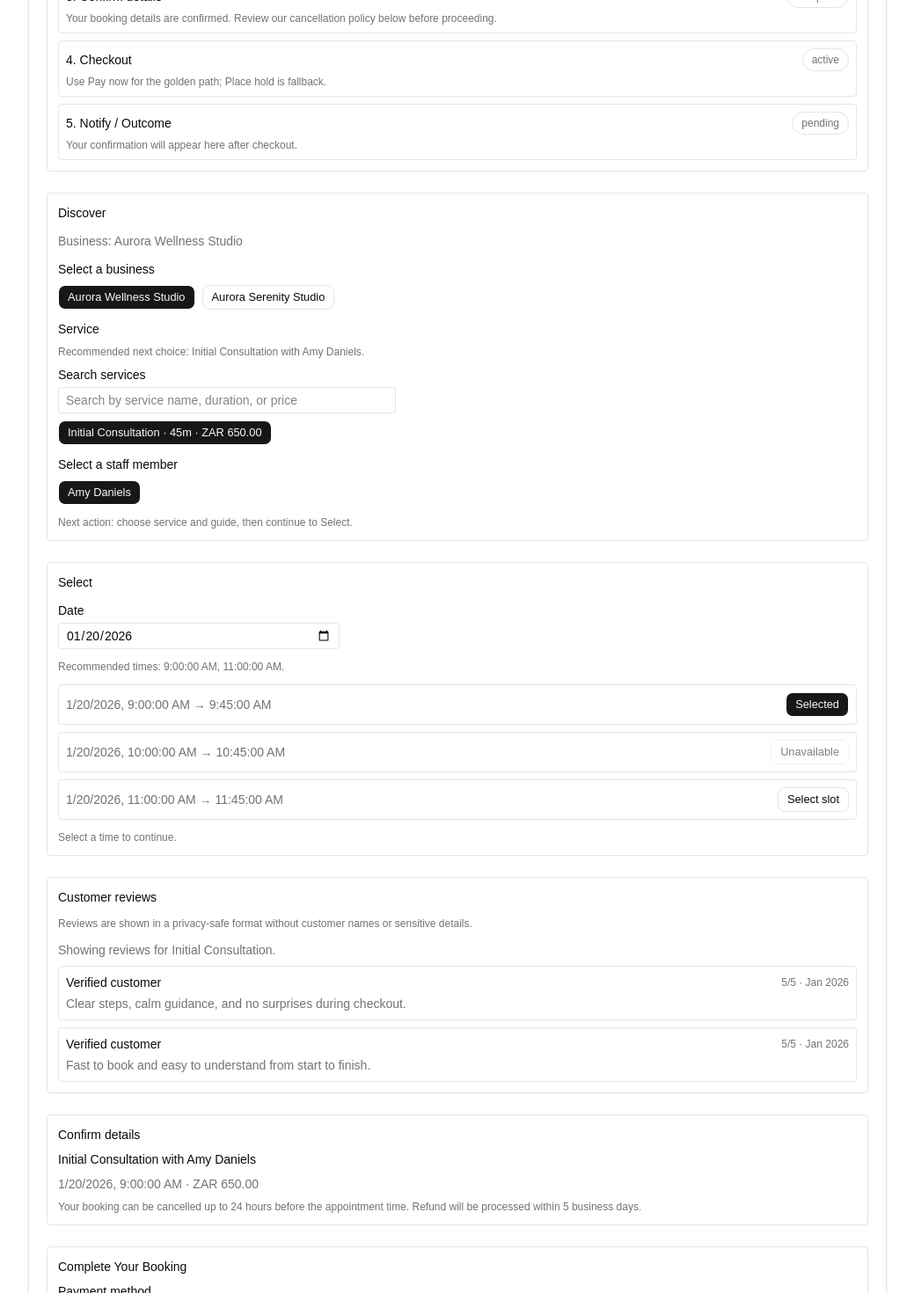
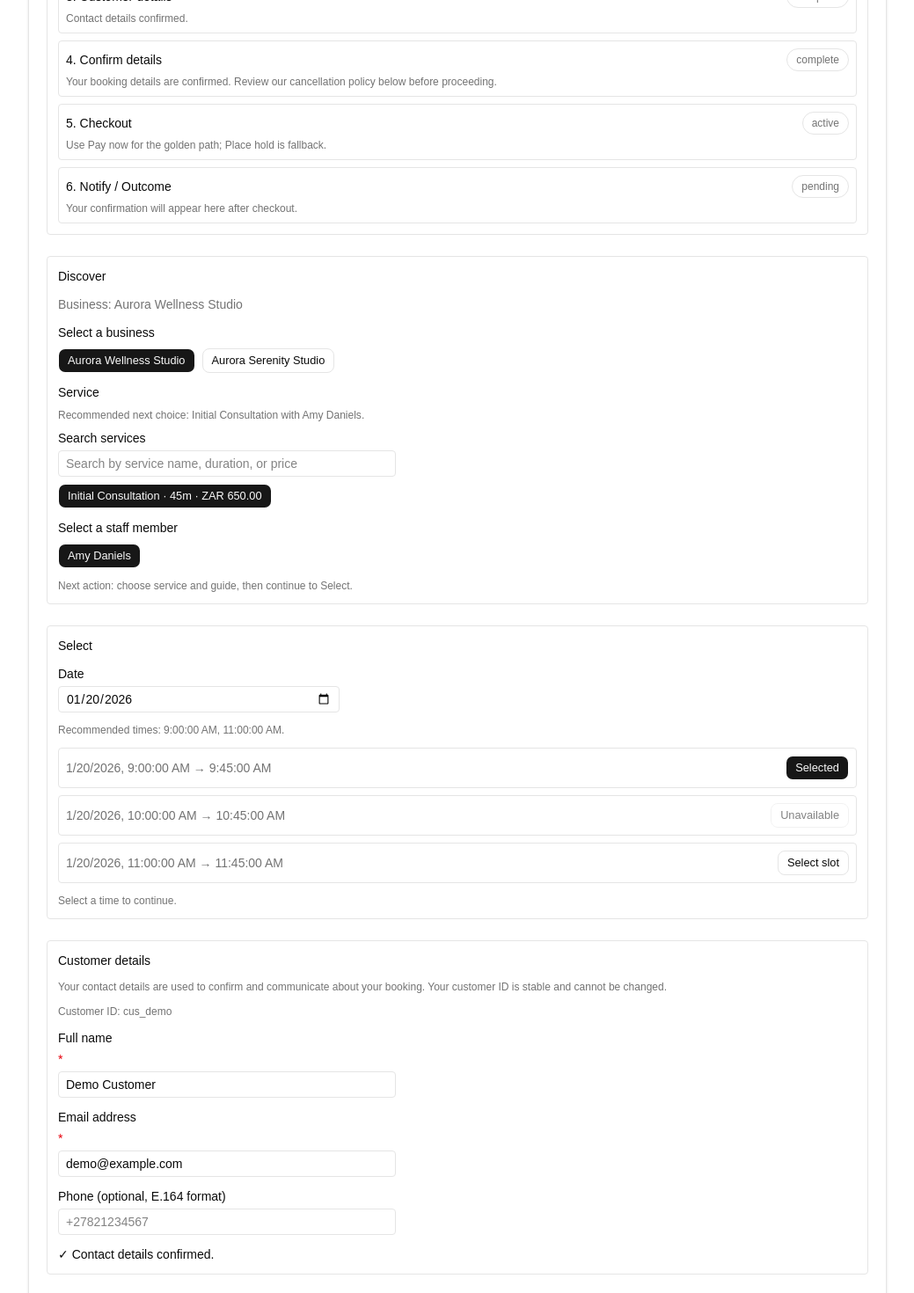
Before and after one commit to sabatajoxicraft/booking, a React (Vite) app: page / in a window 1280 px wide. Shown: the part 740-2210 px from the top of the page at 88% size, without its empty margins (120-1159 px from the left). Built offline with nearby package versions, Linux system fonts and the light colour scheme.

Commit message:
Complete PRD customer journey closure
Add customer details capture to the canonical booking flow, gate checkout on validated contact details, and align stale milestone/governance metadata with M5 closure.

Co-authored-by: Copilot <223556219+Copilot@users.noreply.github.com>

```diff
--- a/src/App.tsx
+++ b/src/App.tsx
@@ -5,7 +5,7 @@ import { createMockServiceRegistry } from '@/services/mock-services'
 import type { AvailabilitySlotId } from '@/types/availability-slot'
 import type { BookingIntent } from '@/types/booking'
 import type { BusinessId } from '@/types/business'
-import type { CustomerId } from '@/types/customer'
+import type { CustomerProfile } from '@/types/customer'
 import type { ServiceId } from '@/types/service'
 import type { StaffId } from '@/types/staff'
 
@@ -46,7 +46,11 @@ function App() {
   const [createdIntents, setCreatedIntents] = useState<BookingIntent[]>([])
 
   const services = useMemo(() => createMockServiceRegistry(), [])
-  const customerId: CustomerId = 'cus_demo'
+  const [customerProfile, setCustomerProfile] = useState<CustomerProfile>({
+    id: 'cus_demo',
+    fullName: 'Demo Customer',
+    email: 'demo@example.com',
+  })
 
   const routes: Array<{ key: RouteKey; label: string }> = [
     { key: 'catalog', label: 'Catalog' },
@@ -106,7 +110,7 @@ function App() {
         businessId={selectedBusinessId}
         selectedServiceId={selectedServiceId}
         selectedSlotId={selectedSlotId}
-        customerId={customerId}
+        customerProfile={customerProfile}
         intents={createdIntents}
         onIntentCreated={handleIntentCreated}
       />
@@ -133,7 +137,8 @@ function App() {
         selectedStaffId={selectedStaffId}
         selectedDateIso={selectedDateIso}
         selectedSlotId={selectedSlotId}
-        customerId={customerId}
+        customerProfile={customerProfile}
+        onProfileChange={setCustomerProfile}
         onBusinessSelect={(businessId) => {
           setSelectedBusinessId(businessId)
           setSelectedServiceId(null)
@@ -160,7 +165,7 @@ function App() {
       <AppShellTemplate
         title="Booking System"
         subtitle="Complete your appointment in minutes"
-        statusLabel="M3 execution"
+        statusLabel="M5 complete"
         routes={routes}
         activeRoute={activeRoute}
         onRouteSelect={setActiveRoute}
--- a/src/pages/bookings-page.tsx
+++ b/src/pages/bookings-page.tsx
@@ -7,7 +7,8 @@ import type { ApiErrorContract } from '@/types/api'
 import type { AvailabilitySlotId } from '@/types/availability-slot'
 import type { Booking, BookingIntent, BookingStatus, CreateBookingIntentInput } from '@/types/booking'
 import type { BusinessId } from '@/types/business'
-import type { CustomerId } from '@/types/customer'
+import type { CustomerProfile } from '@/types/customer'
+import { validateCustomerDetails } from '@/types/customer'
 import type { ServiceId } from '@/types/service'
 
 type BookingsLoadState =
@@ -38,7 +39,7 @@ interface BookingsPageProps {
   businessId: BusinessId
   selectedServiceId: ServiceId | null
   selectedSlotId: AvailabilitySlotId | null
-  customerId: CustomerId
+  customerProfile: CustomerProfile
   intents: BookingIntent[]
   onIntentCreated: (intent: BookingIntent) => void
 }
@@ -48,10 +49,12 @@ export function BookingsPage({
   businessId,
   selectedServiceId,
   selectedSlotId,
-  customerId,
+  customerProfile,
   intents,
   onIntentCreated,
 }: BookingsPageProps) {
+  const customerId = customerProfile.id
+  const customerDetailsState = validateCustomerDetails(customerProfile)
   const [bookingsState, setBookingsState] = useState<BookingsLoadState>({ status: 'loading' })
   const [intentState, setIntentState] = useState<IntentCreateState>({ status: 'idle' })
   const [cancelState, setCancelState] = useState<CancelBookingState>({ status: 'idle' })
@@ -72,7 +75,7 @@ export function BookingsPage({
     void loadInitialBookings()
   }, [bookingService, customerId])
 
-  const canCreateIntent = Boolean(selectedServiceId && selectedSlotId)
+  const canCreateIntent = Boolean(selectedServiceId && selectedSlotId && customerDetailsState.status === 'success')
 
   const handleCancelBooking = async (bookingId: string) => {
     setCancelState({ status: 'loading' })
@@ -102,11 +105,20 @@ export function BookingsPage({
       return
     }
 
+    if (customerDetailsState.status !== 'success') {
+      return
+    }
+
     const payload: CreateBookingIntentInput = {
       businessId,
       serviceId: selectedServiceId,
       slotId: selectedSlotId,
       customerId,
+      customerDetails: {
+        fullName: customerProfile.fullName.trim(),
+        email: customerProfile.email.trim(),
+        phoneE164: customerProfile.phoneE164?.trim() || undefined,
+      },
     }
 
     setIntentState({ status: 'loading' })
@@ -127,7 +139,12 @@ export function BookingsPage({
       <section className="space-y-2 rounded border p-3">
         <h3 className="text-sm font-medium">Reserve This Appointment</h3>
         <p className="text-sm text-muted-foreground">Your Reservation</p>
-        {!canCreateIntent && (
+        {!canCreateIntent && selectedServiceId && selectedSlotId && customerDetailsState.status !== 'success' && (
+          <p className="text-sm text-muted-foreground">
+            Complete your customer details in the customer journey before reserving a slot.
+          </p>
+        )}
+        {!canCreateIntent && !(selectedServiceId && selectedSlotId) && (
           <p className="text-sm text-muted-foreground">
             Select a service and availability slot before making a reservation.
           </p>
--- a/src/pages/customer-journey-page.tsx
+++ b/src/pages/customer-journey-page.tsx
@@ -18,7 +18,8 @@ import type { ApiErrorContract } from '@/types/api'
 import type { AvailabilitySlotId } from '@/types/availability-slot'
 import type { BookingIntent } from '@/types/booking'
 import type { BusinessId } from '@/types/business'
-import type { CustomerId } from '@/types/customer'
+import type { CustomerId, CustomerProfile } from '@/types/customer'
+import { validateCustomerDetails } from '@/types/customer'
 import type { SystemHealthSnapshot } from '@/types/health'
 import type { BookingNotification } from '@/types/notification'
 import type { PaymentMethod, PaymentOutcome } from '@/types/payment'
@@ -94,7 +95,8 @@ interface CustomerJourneyPageProps {
   selectedStaffId: StaffId | null
   selectedDateIso: string
   selectedSlotId: AvailabilitySlotId | null
-  customerId: CustomerId
+  customerProfile: CustomerProfile
+  onProfileChange: (profile: CustomerProfile) => void
   onBusinessSelect: (businessId: BusinessId) => void
   onServiceSelect: (serviceId: ServiceId) => void
   onStaffSelect: (staffId: StaffId) => void
@@ -117,7 +119,8 @@ export function CustomerJourneyPage({
   selectedStaffId,
   selectedDateIso,
   selectedSlotId,
-  customerId,
+  customerProfile,
+  onProfileChange,
   onBusinessSelect,
   onServiceSelect,
   onStaffSelect,
@@ -125,6 +128,8 @@ export function CustomerJourneyPage({
   onSlotSelect,
   onIntentCreated,
 }: CustomerJourneyPageProps) {
+  const customerId: CustomerId = customerProfile.id
+
   const [discoverState, setDiscoverState] = useState<
     LoadState<{
       businesses: Array<{ id: BusinessId; name: string }>
@@ -355,6 +360,8 @@ export function CustomerJourneyPage({
     return { status: 'success' as const, reviews }
   }, [discoverState.status, selectedServiceId])
 
+  const customerDetailsState = useMemo(() => validateCustomerDetails(customerProfile), [customerProfile])
+
   const filteredServices = useMemo(() => {
     if (discoverState.status !== 'success') {
       return []
@@ -416,6 +423,16 @@ export function CustomerJourneyPage({
   }, [selectUiState, trackJourneyEvent])
 
   useEffect(() => {
+    if (customerDetailsState.status === 'success') {
+      trackJourneyEvent('customer-details', 'step_completed')
+      return
+    }
+    if (customerDetailsState.status === 'error') {
+      trackJourneyEvent('customer-details', 'dropoff', customerDetailsState.message)
+    }
+  }, [customerDetailsState, trackJourneyEvent])
+
+  useEffect(() => {
     if (checkoutState.status === 'success') {
       trackJourneyEvent('checkout', 'step_completed')
       return
@@ -445,9 +462,12 @@ export function CustomerJourneyPage({
     if (!selectedService || !selectedStaff || !selectedSlot) {
       return { status: 'error', message: 'Your selection is incomplete. Choose a service, staff member, and time.' }
     }
+    if (customerDetailsState.status !== 'success') {
+      return { status: 'idle', message: 'Complete your contact details to proceed to checkout.' }
+    }
 
     return { status: 'success', message: 'Your booking details are confirmed. Review our cancellation policy below before proceeding.' }
-  }, [discoverState.status, selectUiState.status, selectedService, selectedSlot, selectedStaff])
+  }, [customerDetailsState.status, discoverState.status, selectUiState.status, selectedService, selectedSlot, selectedStaff])
 
   const nextActionGuide = useMemo(() => {
     if (discoverState.status === 'loading') {
@@ -466,7 +486,13 @@ export function CustomerJourneyPage({
       return 'Next action: adjust date or service, then retry Select.'
     }
     if (!selectedSlot) {
-      return 'Next action: select a slot in Select, then confirm details.'
+      return 'Next action: select a slot in Select, then complete your customer details.'
+    }
+    if (customerDetailsState.status === 'error') {
+      return `Next action: fix your contact details — ${customerDetailsState.message}`
+    }
+    if (customerDetailsState.status !== 'success') {
+      return 'Next action: complete your contact details (name and email) to unlock checkout.'
     }
     if (checkoutState.status === 'loading') {
       return checkoutState.mode === 'pay'
@@ -496,7 +522,7 @@ export function CustomerJourneyPage({
     }
 
     return 'Next action: continue through the golden path steps in order.'
-  }, [checkoutState, discoverState.status, notifyState, paymentState.status, selectUiState.status, selectedSlot])
+  }, [checkoutState, customerDetailsState, discoverState.status, notifyState, paymentState.status, selectUiState.status, selectedSlot])
 
   const runNotifyOutcome = async (mode: CheckoutMode, intent: BookingIntent, paymentOutcome?: PaymentOutcome) => {
     setNotifyState({ status: 'loading' })
@@ -533,6 +559,14 @@ export function CustomerJourneyPage({
       return
     }
 
+    if (customerDetailsState.status !== 'success') {
+      setCheckoutState({
+        status: 'error',
+        error: { code: 'VALIDATION_ERROR', message: customerDetailsState.message },
+      })
+      return
+    }
+
     setCheckoutState({ status: 'loading', mode })
     setPaymentState({ status: 'idle' })
     const intentResponse = await bookingService.createBookingIntent({
@@ -540,6 +574,11 @@ export function CustomerJourneyPage({
       serviceId: selectedService.id,
       slotId: selectedSlot.id,
       customerId,
+      customerDetails: {
+        fullName: customerProfile.fullName.trim(),
+        email: customerProfile.email.trim(),
+        phoneE164: customerProfile.phoneE164?.trim() || undefined,
+      },
     })
 
     if (intentResponse.status === 'failure') {
@@ -630,15 +669,27 @@ export function CustomerJourneyPage({
               : discoverState.status === 'success'
                 ? 'active'
                 : 'pending',
-      note: selectedSlot ? 'Time selected and ready to confirm.' : 'Choose an available time slot.',
+      note: selectedSlot ? 'Time selected — complete your customer details to continue.' : 'Choose an available time slot.',
     },
     {
-      title: '3. Confirm details',
+      title: '3. Customer details',
+      status:
+        customerDetailsState.status === 'error'
+          ? 'error'
+          : customerDetailsState.status === 'success'
+            ? 'complete'
+            : selectedSlot
+              ? 'active'
+              : 'pending',
+      note: customerDetailsState.message,
+    },
+    {
+      title: '4. Confirm details',
       status: confirmState.status === 'error' ? 'error' : confirmState.status === 'success' ? 'complete' : 'pending',
       note: confirmState.message,
     },
     {
-      title: '4. Checkout',
+      title: '5. Checkout',
       status:
         checkoutState.status === 'error'
           ? 'error'
@@ -661,7 +712,7 @@ export function CustomerJourneyPage({
               : 'Use Pay now for the golden path; Place hold is fallback.',
     },
     {
-      title: '5. Notify / Outcome',
+      title: '6. Notify / Outcome',
       status:
         notifyState.status === 'error'
           ? 'error'
@@ -929,6 +980,62 @@ export function CustomerJourneyPage({
       </section>
 
       <section className="space-y-3 rounded border p-3">
+        <h3 className="text-sm font-medium">Customer details</h3>
+        <p className="text-xs text-muted-foreground">
+          Your contact details are used to confirm and communicate about your booking. Your customer ID is stable and
+          cannot be changed.
+        </p>
+        <p className="text-xs text-muted-foreground">Customer ID: {customerProfile.id}</p>
+        <div className="space-y-3">
+          <label className="flex max-w-sm flex-col gap-1 text-sm">
+            Full name <span className="text-destructive">*</span>
+            <input
+              type="text"
+              value={customerProfile.fullName}
+              onChange={(event) => {
+                onProfileChange({ ...customerProfile, fullName: event.target.value })
+              }}
+              placeholder="Your full name"
+              className="rounded border border-border bg-background px-2 py-1 text-sm"
+            />
+          </label>
+          <label className="flex max-w-sm flex-col gap-1 text-sm">
+            Email address <span className="text-destructive">*</span>
+            <input
+              type="email"
+              value={customerProfile.email}
+              onChange={(event) => {
+                onProfileChange({ ...customerProfile, email: event.target.value })
+              }}
+              placeholder="name@example.com"
+              className="rounded border border-border bg-background px-2 py-1 text-sm"
+            />
+          </label>
+          <label className="flex max-w-sm flex-col gap-1 text-sm">
+            Phone (optional, E.164 format)
+            <input
+              type="tel"
+              value={customerProfile.phoneE164 ?? ''}
+              onChange={(event) => {
+                onProfileChange({ ...customerProfile, phoneE164: event.target.value || undefined })
+              }}
+              placeholder="+27821234567"
+              className="rounded border border-border bg-background px-2 py-1 text-sm"
+            />
+          </label>
+          {customerDetailsState.status === 'error' && (
+            <p className="text-sm text-destructive">{customerDetailsState.message}</p>
+          )}
+          {customerDetailsState.status === 'success' && (
+            <p className="text-sm text-foreground">✓ {customerDetailsState.message}</p>
+          )}
+          {customerDetailsState.status === 'idle' && (
+            <p className="text-xs text-muted-foreground">{customerDetailsState.message}</p>
+          )}
+        </div>
+      </section>
+
+      <section className="space-y-3 rounded border p-3">
         <h3 className="text-sm font-medium">Customer reviews</h3>
         <p className="text-xs text-muted-foreground">
           Reviews are shown in a privacy-safe format without customer names or sensitive details.
@@ -969,6 +1076,10 @@ export function CustomerJourneyPage({
             <p className="text-sm text-muted-foreground">
               {new Date(selectedSlot.startIso).toLocaleString()} · {selectedService.priceLabel}
             </p>
+            <p className="text-sm text-muted-foreground">
+              {customerProfile.fullName} · {customerProfile.email}
+              {customerProfile.phoneE164 ? ` · ${customerProfile.phoneE164}` : ''}
+            </p>
             <p className="text-xs text-muted-foreground">
              Your booking can be cancelled up to 24 hours before the appointment time. Refund will be processed within 5 business days.
             </p>
@@ -995,7 +1106,7 @@ export function CustomerJourneyPage({
             type="button"
             size="sm"
             onClick={() => void handleCheckout('pay')}
-            disabled={confirmState.status !== 'success' || checkoutState.status === 'loading'}
+            disabled={confirmState.status !== 'success' || customerDetailsState.status !== 'success' || checkoutState.status === 'loading'}
           >
             Pay now
           </Button>
--- a/src/types/booking.ts
+++ b/src/types/booking.ts
@@ -1,6 +1,6 @@
 import type { AvailabilitySlotId } from '@/types/availability-slot'
 import type { BusinessId } from '@/types/business'
-import type { CustomerId } from '@/types/customer'
+import type { CustomerId, CustomerProfileInput } from '@/types/customer'
 import type { ServiceId } from '@/types/service'
 import type { StaffId } from '@/types/staff'
 
@@ -34,6 +34,7 @@ export interface CreateBookingIntentInput {
   serviceId: ServiceId
   slotId: AvailabilitySlotId
   customerId: CustomerId
+  customerDetails: CustomerProfileInput
 }
 
 export interface CancelBookingInput {
--- a/src/types/telemetry.ts
+++ b/src/types/telemetry.ts
@@ -1,4 +1,4 @@
-export type JourneyStep = 'discover' | 'select' | 'confirm' | 'checkout' | 'notify'
+export type JourneyStep = 'discover' | 'select' | 'customer-details' | 'confirm' | 'checkout' | 'notify'
 
 export type JourneyEventType = 'step_viewed' | 'step_completed' | 'dropoff'
 
```
Also changed, not shown: src/types/customer.ts (+27 -0 lines), .copilot/.lane-audits/handoff-check-audit.json, .copilot/.lane-audits/milestone-governance-audit.json, .copilot/.lane-audits/trigger-coverage-audit.json, .copilot/current-milestone.md, .copilot/gate-evidence.json, .copilot/governance-handoff-checklist.json.
